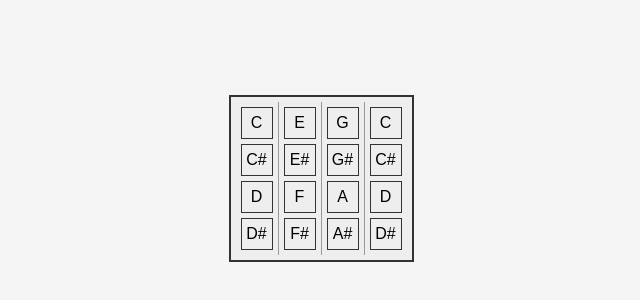
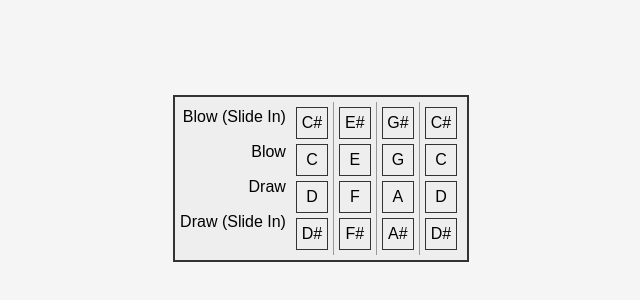
Before and after one commit to shrichris/chromatic_harmonica_visualiser, a website: page public/index.html in a window 1280 px wide. Shown: the part 222-522 px from the top of the page, without its empty margins (319-959 px from the left). Drawn offline with Linux system fonts and the light colour scheme.

Commit message:
Add labels. Change order of rows.

```diff
--- a/public/index.html
+++ b/public/index.html
@@ -8,33 +8,39 @@
 </head>
 <body>
   <div class="harmonica">
-    <div class="hole" data-notes="C,C#,D,D#">
-      <div class="note blow">C</div>
-      <div class="note blow-slide">C#</div>
-      <div class="note draw">D</div>
-      <div class="note draw-slide">D#</div>
+    <div class="labels">
+      <div class="label">Blow (Slide In)</div>
+      <div class="label">Blow</div>
+      <div class="label">Draw</div>
+      <div class="label">Draw (Slide In)</div>
     </div>
+
     <!-- Add the remaining holes with their respective notes -->
 
-    <div class="hole" data-notes="E,E#,F,F#">
+    <div class="hole" data-notes="C#,C,D,D#">
+        <div class="note blow-slide">C#</div>
+        <div class="note blow">C</div>
+        <div class="note draw">D</div>
+        <div class="note draw-slide">D#</div>
+      </div>
+      <div class="hole" data-notes="E#,E,F,F#">
+        <div class="note blow-slide">E#</div>
         <div class="note blow">E</div>
-        <div class="note blow-slide">E#</div>
         <div class="note draw">F</div>
         <div class="note draw-slide">F#</div>
       </div>
-      <div class="hole" data-notes="G,G#,A,A#">
+      <div class="hole" data-notes="G#,G,A,A#">
+        <div class="note blow-slide">G#</div>
         <div class="note blow">G</div>
-        <div class="note blow-slide">G#</div>
         <div class="note draw">A</div>
         <div class="note draw-slide">A#</div>
       </div>
-      <div class="hole" data-notes="C,C#,D,D#">
+      <div class="hole" data-notes="C#,C,D,D#">
+        <div class="note blow-slide">C#</div>
         <div class="note blow">C</div>
-        <div class="note blow-slide">C#</div>
         <div class="note draw">D</div>
         <div class="note draw-slide">D#</div>
       </div>
-
 
 </div>
   <script src="scripts.js"></script>
--- a/public/styles.css
+++ b/public/styles.css
@@ -13,6 +13,20 @@ body {
     border: 2px solid #333;
     background-color: #eee;
     padding: 5px;
+  }
+
+  .labels {
+    display: flex;
+    flex-direction: column;
+    align-items: flex-end;
+    margin-right: 5px;
+  }
+
+  .label {
+    height: 30px;
+    line-height: 30px;
+    text-align: right;
+    margin-bottom: 5px;
   }
 
   .hole {
```
